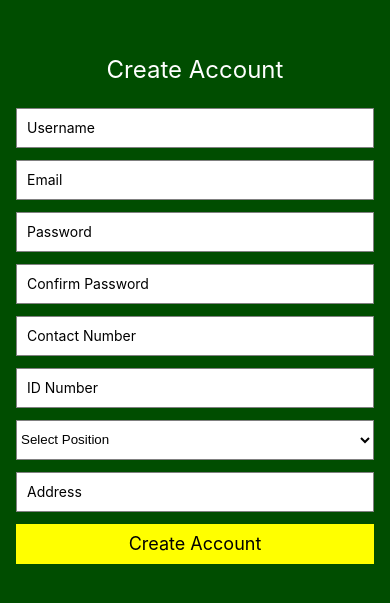
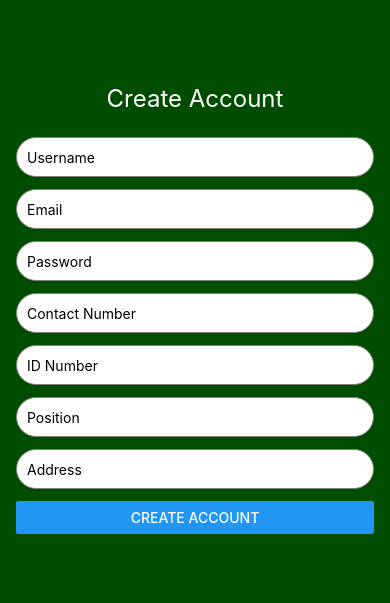
Before and after one commit to Noyasuo/CDMP, a React Native app: screen /CreateAccount in a window 390 px wide. Shown: the part 113-716 px from the top of the page. Built offline with nearby package versions, Linux system fonts and the light colour scheme.

Commit message:
kalboooooooooooooooo

```diff
--- a/App.js
+++ b/App.js
@@ -14,6 +14,7 @@ import OrderScreen from './screens/OrderScreen';
 import ProfileScreen from './screens/ProfileScreen';
 import CreateAccountScreen from './screens/CreateAccountScreen';
 import ProductScreen from './screens/ProductScreen'; // Import ProductScreen
+import { CartProvider } from './screens/CartContext';
 
 // Custom header component
 const Header = () => (
@@ -92,6 +93,7 @@ function MainTabNavigator() {
 export default function App() {
   return (
     <NavigationContainer>
+      <CartProvider>
       <Stack.Navigator initialRouteName="GetStarted">
         <Stack.Screen
           name="GetStarted"
@@ -119,6 +121,7 @@ export default function App() {
           options={{ title: 'Product Details' }}
         />
       </Stack.Navigator>
+      </CartProvider>
     </NavigationContainer>
   );
 }
--- /dev/null
+++ b/screens/CartContext.js
@@ -0,0 +1,33 @@
+import React, { createContext, useContext, useState } from 'react';
+
+// Create the Cart Context
+const CartContext = createContext();
+
+// Cart Provider to wrap around the app
+export const CartProvider = ({ children }) => {
+  const [cart, setCart] = useState([]);
+
+  const addToCart = (product, quantity) => {
+    const existingProductIndex = cart.findIndex((item) => item.id === product.id);
+    if (existingProductIndex === -1) {
+      setCart((prevCart) => [...prevCart, { ...product, quantity }]);
+    } else {
+      const updatedCart = [...cart];
+      updatedCart[existingProductIndex].quantity += quantity;
+      setCart(updatedCart);
+    }
+  };
+
+  const removeFromCart = (productId) => {
+    setCart(cart.filter((item) => item.id !== productId));
+  };
+
+  return (
+    <CartContext.Provider value={{ cart, addToCart, removeFromCart }}>
+      {children}
+    </CartContext.Provider>
+  );
+};
+
+// Custom hook to use the cart context
+export const useCart = () => useContext(CartContext);
--- a/screens/CreateAccountScreen.js
+++ b/screens/CreateAccountScreen.js
@@ -1,33 +1,19 @@
 import React, { useState } from 'react';
-import { View, Text, TextInput, TouchableOpacity, StyleSheet, Alert } from 'react-native';
-import { Picker } from '@react-native-picker/picker'; // Import Picker
+import { View, Text, TextInput, Button, StyleSheet, Alert } from 'react-native';
 
-const CreateAccountScreen = ({ navigation }) => {
+const CreateAccountScreen = () => {
     const [username, setUsername] = useState('');
     const [email, setEmail] = useState('');
     const [password, setPassword] = useState('');
-    const [confirmPassword, setConfirmPassword] = useState('');
     const [contactNumber, setContactNumber] = useState('');
     const [idNumber, setIdNumber] = useState('');
-    const [position, setPosition] = useState(''); // State for position
+    const [position, setPosition] = useState('');
     const [address, setAddress] = useState('');
 
     const handleCreateAccount = () => {
+        // Add your account creation logic here
         if (username && email && password && contactNumber && idNumber && position && address) {
-            if (password !== confirmPassword) {
-                Alert.alert("Error", "Passwords do not match.");
-                return;
-            }
-
-            Alert.alert("Account Created!", `Welcome, ${username}!`, [
-                {
-                    text: "OK",
-                    onPress: () => {
-                        // After successful account creation, navigate to login screen
-                        navigation.navigate('Login');
-                    }
-                }
-            ]);
+            Alert.alert("Account Created!", `Welcome, ${username}!`);
             // You can add your API call here to create the account
         } else {
             Alert.alert("Error", "Please fill in all fields.");
@@ -42,7 +28,7 @@ const CreateAccountScreen = ({ navigation }) => {
                 placeholder="Username"
                 value={username}
                 onChangeText={setUsername}
-                placeholderTextColor="black"
+                placeholderTextColor="black" // Placeholder color
             />
             <TextInput
                 style={styles.input}
@@ -50,7 +36,7 @@ const CreateAccountScreen = ({ navigation }) => {
                 value={email}
                 onChangeText={setEmail}
                 keyboardType="email-address"
-                placeholderTextColor="black"
+                placeholderTextColor="black" // Placeholder color
             />
             <TextInput
                 style={styles.input}
@@ -58,15 +44,7 @@ const CreateAccountScreen = ({ navigation }) => {
                 value={password}
                 onChangeText={setPassword}
                 secureTextEntry
-                placeholderTextColor="black"
-            />
-            <TextInput
-                style={styles.input}
-                placeholder="Confirm Password"
-                value={confirmPassword}
-                onChangeText={setConfirmPassword}
-                secureTextEntry
-                placeholderTextColor="black"
+                placeholderTextColor="black" // Placeholder color
             />
             <TextInput
                 style={styles.input}
@@ -74,36 +52,30 @@ const CreateAccountScreen = ({ navigation }) => {
                 value={contactNumber}
                 onChangeText={setContactNumber}
                 keyboardType="phone-pad"
-                placeholderTextColor="black"
+                placeholderTextColor="black" // Placeholder color
             />
             <TextInput
                 style={styles.input}
                 placeholder="ID Number"
                 value={idNumber}
                 onChangeText={setIdNumber}
-                placeholderTextColor="black"
+                placeholderTextColor="black" // Placeholder color
             />
-
-            <Picker
-                selectedValue={position}
-                onValueChange={(itemValue) => setPosition(itemValue)}
-                style={styles.picker} // Add custom styling to Picker
-            >
-                <Picker.Item label="Select Position" value="" />
-                <Picker.Item label="Head" value="Head" />
-                <Picker.Item label="Dean" value="Dean" />
-            </Picker>
+            <TextInput
+                style={styles.input}
+                placeholder="Position"
+                value={position}
+                onChangeText={setPosition}
+                placeholderTextColor="black" // Placeholder color
+            />
             <TextInput
                 style={styles.input}
                 placeholder="Address"
                 value={address}
                 onChangeText={setAddress}
-                placeholderTextColor="black"
+                placeholderTextColor="black" // Placeholder color
             />
-
-            <TouchableOpacity style={styles.button} onPress={handleCreateAccount}>
-                <Text style={styles.buttonText}>Create Account</Text>
-            </TouchableOpacity>
+            <Button title="Create Account" onPress={handleCreateAccount} />
         </View>
     );
 };
@@ -113,13 +85,13 @@ const styles = StyleSheet.create({
         flex: 1,
         justifyContent: 'center',
         padding: 16,
-        backgroundColor: '#004d00',
+        backgroundColor: '#004d00', // Set background color to dark green
     },
     title: {
         fontSize: 24,
         marginBottom: 24,
         textAlign: 'center',
-        color: '#ffffff',
+        color: '#ffffff', // Title text color
     },
     input: {
         height: 40,
@@ -127,31 +99,8 @@ const styles = StyleSheet.create({
         borderWidth: 1,
         marginBottom: 12,
         paddingHorizontal: 10,
-        backgroundColor: 'white',
-    },
-    label: {
-        fontSize: 16,
-        color: 'white',
-        marginBottom: 8,
-    },
-    picker: {
-        height: 40,
-        borderColor: 'gray',
-        borderWidth: 1,
-        marginBottom: 12,
-        backgroundColor: 'white',
-    },
-    button: {
-        width: '100%',
-        height: 40,
-        backgroundColor: '#FFFF00', // Yellow background for the button
-        justifyContent: 'center',
-        alignItems: 'center',
-        marginTop: 0,
-    },
-    buttonText: {
-        color: '#000000', // Black text color
-        fontSize: 18,
+        borderRadius: 20,
+        backgroundColor: 'white', // Set input background color to white
     },
 });
 
--- a/screens/ProductScreen.js
+++ b/screens/ProductScreen.js
@@ -1,5 +1,6 @@
 import React, { useState } from 'react';
 import { View, Text, StyleSheet, Image, FlatList, TouchableOpacity, Modal, Button } from 'react-native';
+import { useCart } from './CartContext'; // Import the useCart hook
 
 const products = Array.from({ length: 9 }).map((_, index) => ({
   id: index.toString(),
@@ -8,10 +9,11 @@ const products = Array.from({ length: 9 }).map((_, index) => ({
   image: 'https://via.placeholder.com/150',
 }));
 
-const ProductScreen = () => {
+const ProductScreen = ({ navigation }) => {
   const [modalVisible, setModalVisible] = useState(false);
   const [selectedProduct, setSelectedProduct] = useState(null);
   const [quantity, setQuantity] = useState(1);
+  const { addToCart } = useCart(); // Access addToCart from CartContext
 
   const openModal = (product) => {
     setSelectedProduct(product);
@@ -28,9 +30,8 @@ const ProductScreen = () => {
     if (quantity > 1) setQuantity(quantity - 1);
   };
 
-  const addToCart = () => {
-    // Add logic for adding to cart here
-    console.log(`Added ${quantity} of ${selectedProduct.name} to cart`);
+  const handleAddToCart = () => {
+    addToCart(selectedProduct, quantity);
     closeModal();
   };
 
@@ -74,7 +75,7 @@ const ProductScreen = () => {
                 </View>
 
                 {/* Add to Cart Button */}
-                <Button title="Add to Cart" onPress={addToCart} />
+                <Button title="Add to Cart" onPress={handleAddToCart} />
                 <Button title="Close" onPress={closeModal} color="red" />
               </>
             )}
--- a/screens/ShopScreen.js
+++ b/screens/ShopScreen.js
@@ -1,10 +1,44 @@
-// src/screens/ShopScreen.js
 import React from 'react';
-import { View, Text, StyleSheet } from 'react-native';
+import { View, Text, StyleSheet, FlatList, Button, TouchableOpacity } from 'react-native';
+import { useCart } from './CartContext';
 
 const ShopScreen = () => {
+  const { cart, removeFromCart } = useCart();
+
+
+  const removeALLfromcart = () => {
+    cart.forEach(item => removeFromCart(item.id)); // This calls removeFromCart for each item in the cart
+  };
+
+  const renderItem = ({ item }) => (
+    <View style={styles.cartItem}>
+      <Text style={styles.cartItemName}>{item.name}</Text>
+      <Text style={styles.cartItemQuantity}>Quantity: {item.quantity}</Text>
+      <Text style={styles.cartItemPrice}>{item.price}</Text>
+    <View style={styles.bading}>
+      <TouchableOpacity
+        style={styles.removeButton}
+        onPress={() => removeFromCart(item.id)}
+      >
+        <Text style={styles.removeButtonText}>Remove</Text>
+      </TouchableOpacity>
+      <Button style={styles.removeButton} title="Proceed to Checkout" onPress={() => {}} />
+    </View>
+    </View>
+  );
+
   return (
     <View style={styles.container}>
+      <FlatList
+        data={cart}
+        renderItem={renderItem}
+        keyExtractor={(item) => item.id}
+      />
+      <Text style={styles.totalAmount}>
+        Total: ${cart.reduce((sum, item) => sum + parseInt(item.price.slice(1)) * item.quantity, 0)}
+      </Text>
+      <Button title="Proceed to Checkout" onPress={() => {}} />
+      <Button title="Remove all" onPress={removeALLfromcart} color="red" />
     </View>
   );
 };
@@ -12,11 +46,52 @@ const ShopScreen = () => {
 const styles = StyleSheet.create({
   container: {
     flex: 1,
+    padding: 16,
+    backgroundColor: '#f5f5f5',
+  },
+  cartItem: {
+    padding: 10,
+    backgroundColor: '#fff',
+    marginBottom: 10,
+    borderRadius: 8,
+    shadowColor: '#000',
+    shadowOpacity: 0.1,
+    shadowRadius: 10,
+    shadowOffset: { width: 0, height: 5 },
+    elevation: 5,
+  },
+  cartItemName: {
+    fontSize: 18,
+    fontWeight: 'bold',
+  },
+  cartItemQuantity: {
+    fontSize: 16,
+    color: '#666',
+  },
+  cartItemPrice: {
+    fontSize: 16,
+    color: '#888',
+  },
+  removeButton: {
+    backgroundColor: '#ff4d4d',
+    padding: 8,
+    borderRadius:25
+  },
+  removeButtonText: {
+    color: '#fff',
+    textAlign: 'center',
+  },
+  totalAmount: {
+    fontSize: 20,
+    fontWeight: 'bold',
+    textAlign: 'center',
+    marginVertical: 20,
+  },
+  bading:{
+    flexDirection: 'row',
     justifyContent: 'center',
     alignItems: 'center',
-    backgroundColor: 'grey',
-    padding: 16,
   },
 });
-
+;
 export default ShopScreen;
```
